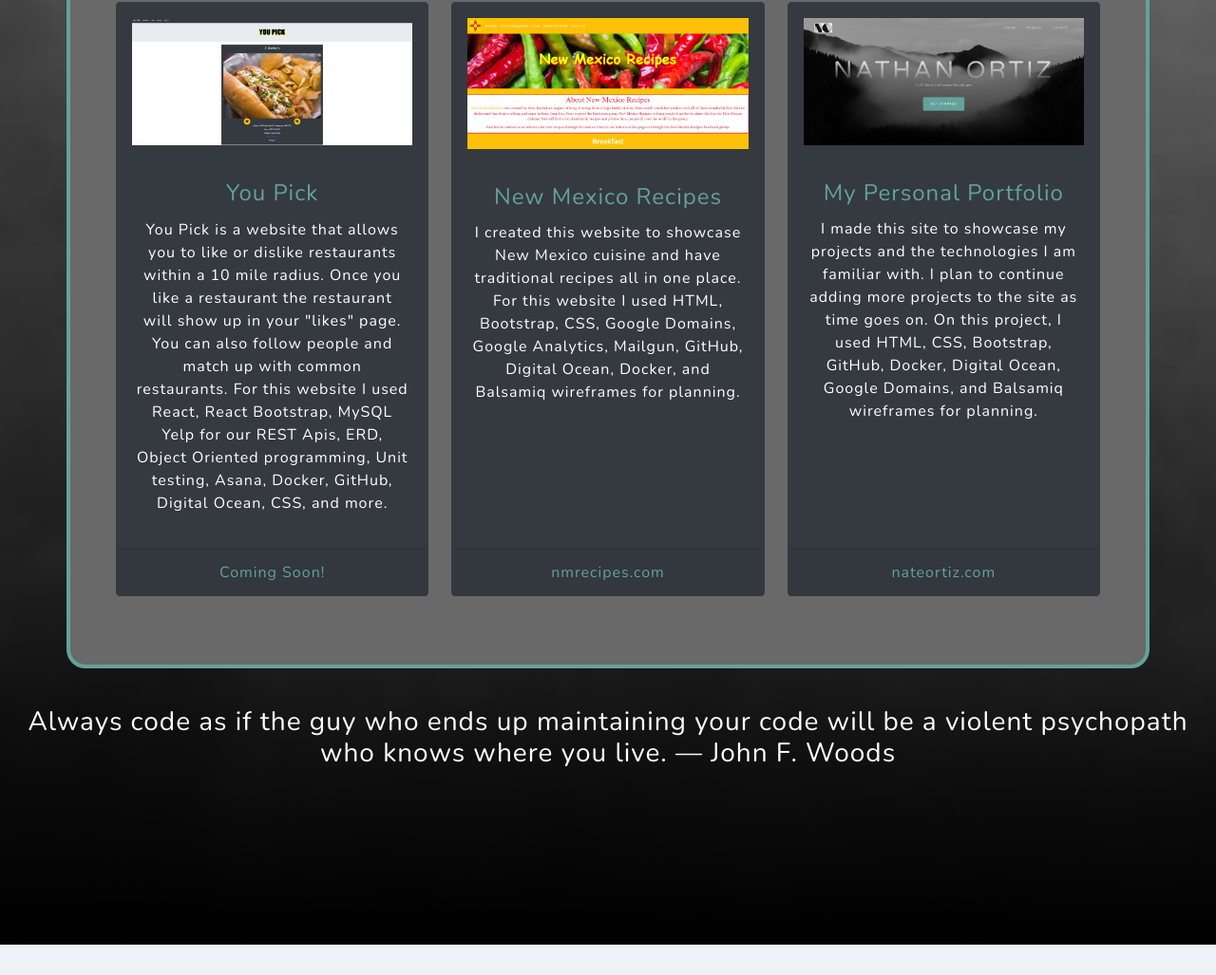
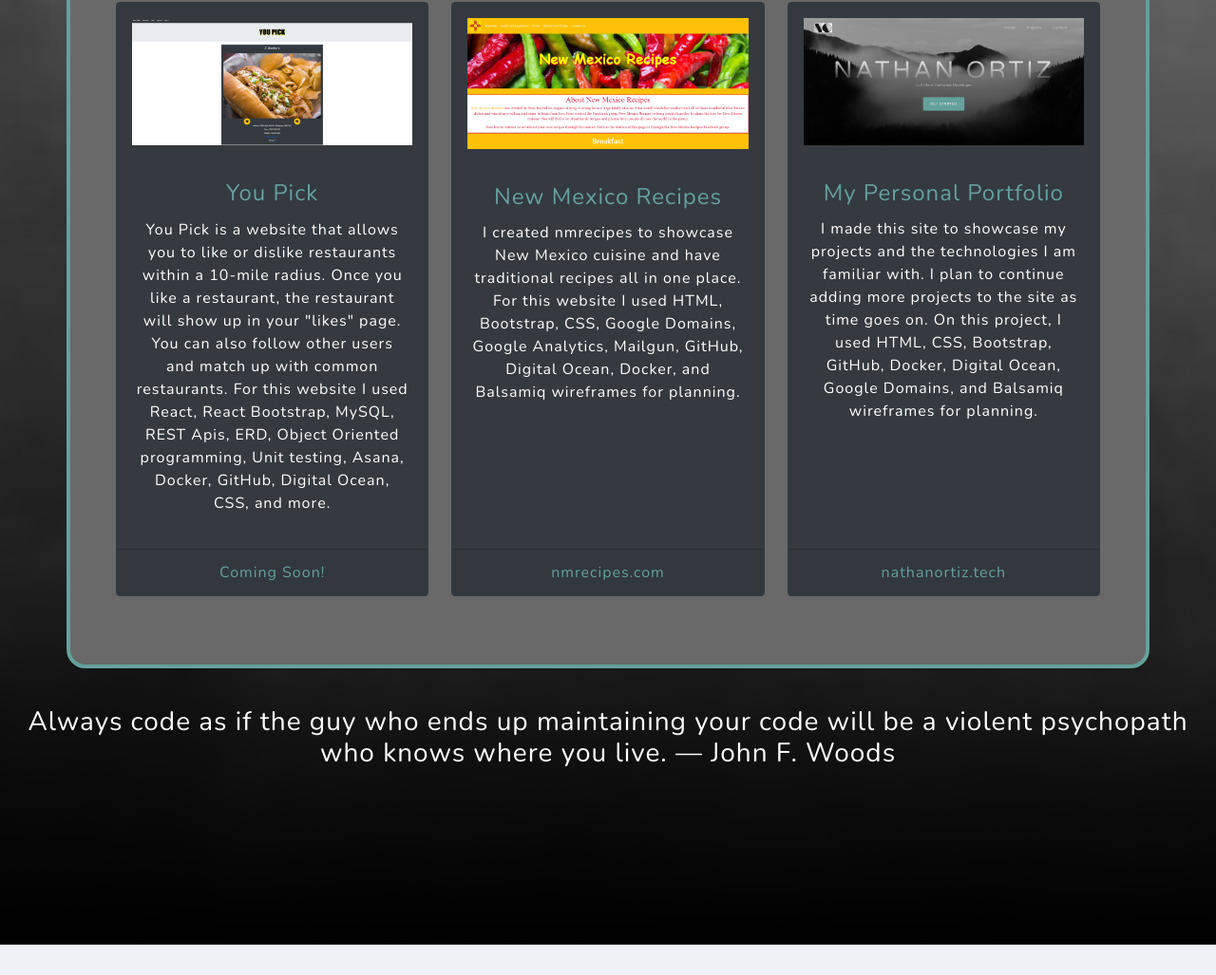
Before and after one commit to nortizcode/personal-website, a website: page dist/index.html in a window 1280 px wide. Shown: the part 1806-2833 px from the top of the page at 95% size. Drawn offline with nearby package versions, Linux system fonts and the light colour scheme.

Commit message:
finished the website by fixing typos and other small mistakes

```diff
--- a/dist/index.html
+++ b/dist/index.html
@@ -85,14 +85,10 @@
 						<div class="card-body">
 							<h4 class="card-title">You Pick</h4>
 							<p class="card-text">You Pick is a website that allows you to like or dislike restaurants within a
-								10
-								mile radius. Once you like
-								a restaurant the restaurant will show up in your "likes" page. You can also follow people and
-								match
-								up with common restaurants. For this
-								website I used React, React Bootstrap, MySQL Yelp for our REST Apis, ERD, Object Oriented
-								programming,
-								Unit testing, Asana, Docker, GitHub, Digital Ocean, CSS, and more.</p>
+								10-mile radius. Once you like a restaurant, the restaurant will show up in your "likes" page.
+								You can also follow other users and match up with common restaurants. For this website I used
+								React, React Bootstrap, MySQL, REST Apis, ERD, Object Oriented programming, Unit testing, Asana,
+								Docker, GitHub, Digital Ocean, CSS, and more.</p>
 						</div>
 						<div class="card-footer">
 							<a href="">Coming Soon!</a>
@@ -106,10 +102,9 @@
 							  src="assets/img/nmrecipes-1.png">
 						<div class="card-body">
 							<h4 class="card-title">New Mexico Recipes</h4>
-							<p class="card-text">I created this website to showcase New Mexico cuisine and have traditional
-								recipes all in one place.
-								For this website I used HTML, Bootstrap, CSS, Google Domains, Google Analytics, Mailgun, GitHub,
-								Digital Ocean, Docker, and Balsamiq wireframes for planning.</p>
+							<p class="card-text">I created nmrecipes to showcase New Mexico cuisine and have traditional
+								recipes all in one place. For this website I used HTML, Bootstrap, CSS, Google Domains, Google
+								Analytics, Mailgun, GitHub, Digital Ocean, Docker, and Balsamiq wireframes for planning.</p>
 						</div>
 						<div class="card-footer">
 							<a href="https://nmrecipes.com">nmrecipes.com</a>
@@ -132,7 +127,7 @@
 								planning.</p>
 						</div>
 						<div class="card-footer">
-							<a href="https://nateortiz.com">nateortiz.com</a>
+							<a href="https://nathanortiz.tech">nathanortiz.tech</a>
 						</div>
 					</div>
 				</div>
@@ -197,7 +192,8 @@
 			<div class="col-md-3 m-2 p-3">Attention to Detail</div>
 		</div>
 	</div>
-	<h3 id="skills-quote">“Daddy, how is software made?” “Well, when a programmer loves an idea very much they stay up all night and then
+	<h3 id="skills-quote">“Daddy, how is software made?” “Well, when a programmer loves an idea very much they stay up
+		all night and then
 		push to github the next day.
 		— Sam Kottler</h3>
 </section>
```
